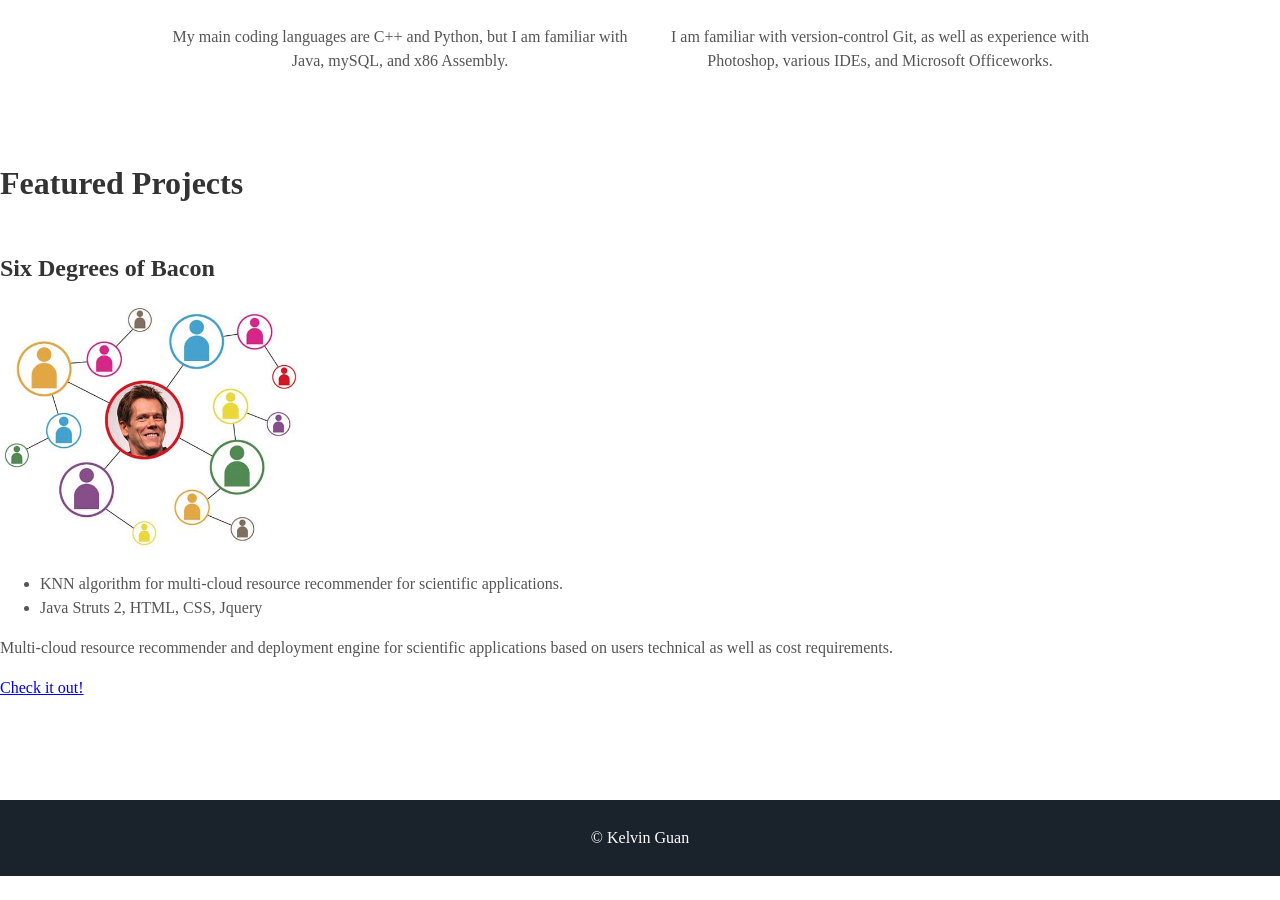
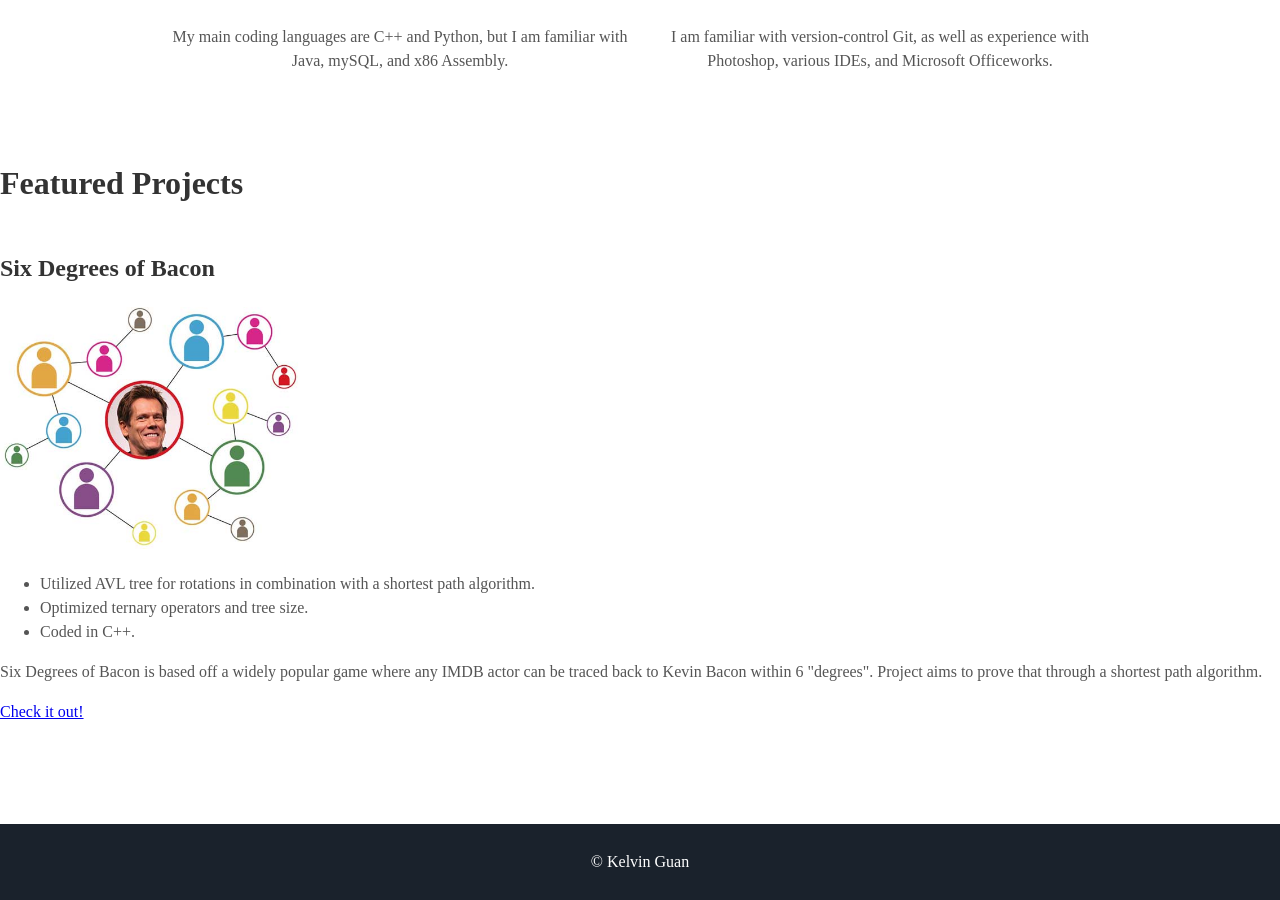
Before and after one commit to kelvinjguan/kelvinjguan.github.io, a Jekyll site: the page built from index.html, in a window 1280 px wide and 900 px high, scrolled down 1493 px. Built offline with Jekyll 4.4.1, drawn with Linux system fonts in a browser that asks for light colours; some web fonts are replaced; before the commit the page ends 2369 px from its top, so only the background shows below that.

Commit message:
Update projects.html

```diff
--- a/_includes/projects.html
+++ b/_includes/projects.html
@@ -11,10 +11,11 @@
       </div>
       <div class="contents js--content-left-01">
         <ul>
-          <li>KNN algorithm for multi-cloud resource recommender for scientific applications.</li>
-          <li>Java Struts 2, HTML, CSS, Jquery</li>
+          <li>Utilized AVL tree for rotations in combination with a shortest path algorithm.</li>
+          <li>Optimized ternary operators and tree size.</li>
+          <li>Coded in C++.</li>
         </ul>
-        <p>Multi-cloud resource recommender and deployment engine for scientific applications based on users technical as well as cost requirements.</p>
+        <p>Six Degrees of Bacon is based off a widely popular game where any IMDB actor can be traced back to Kevin Bacon within 6 "degrees". Project aims to prove that through a shortest path algorithm.</p>
         <a class="project-link" href="https://github.com/kelvinjguan/six_degrees_of_bacon">Check it out!</a>
       </div>
     </div>
```
